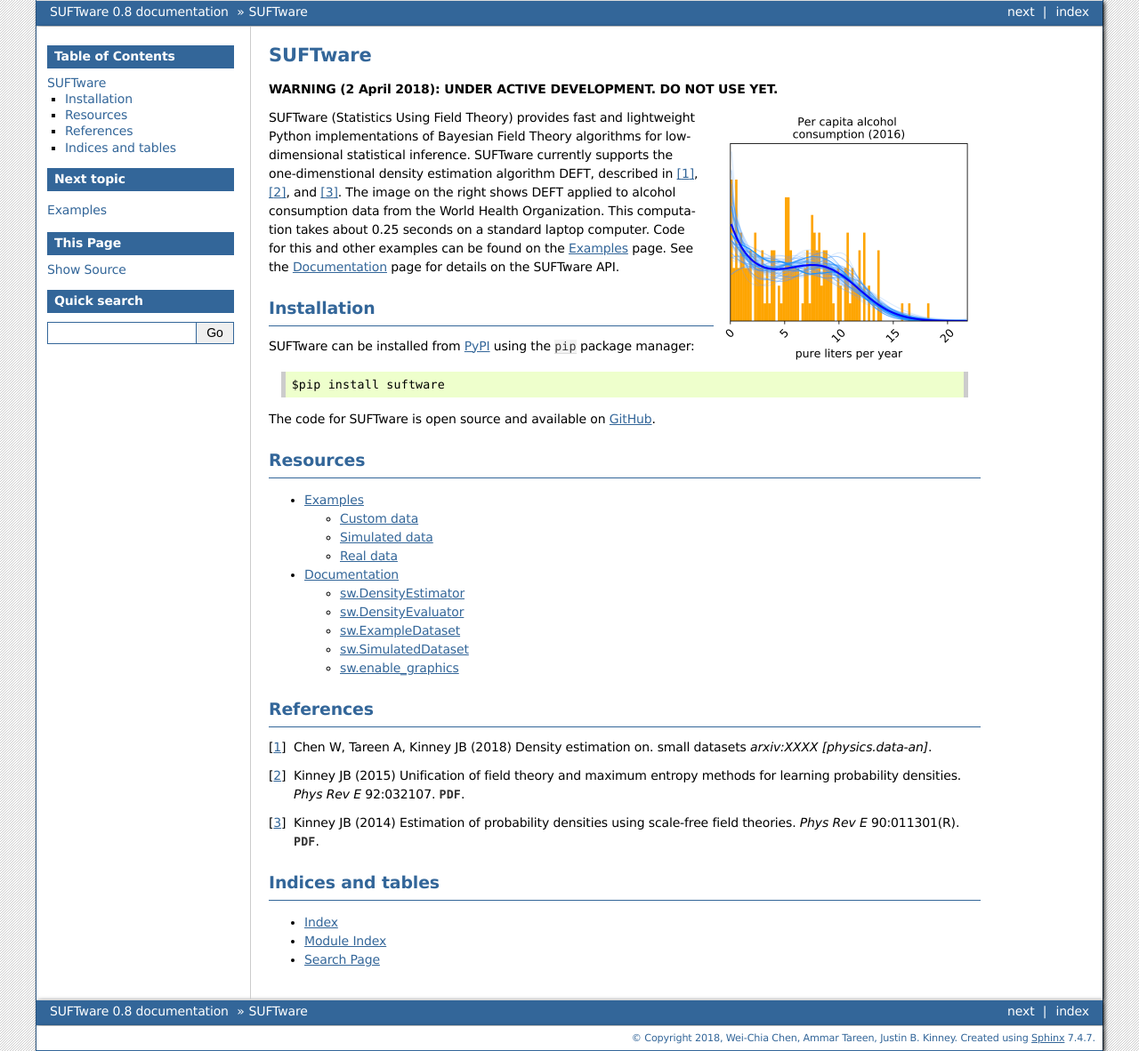
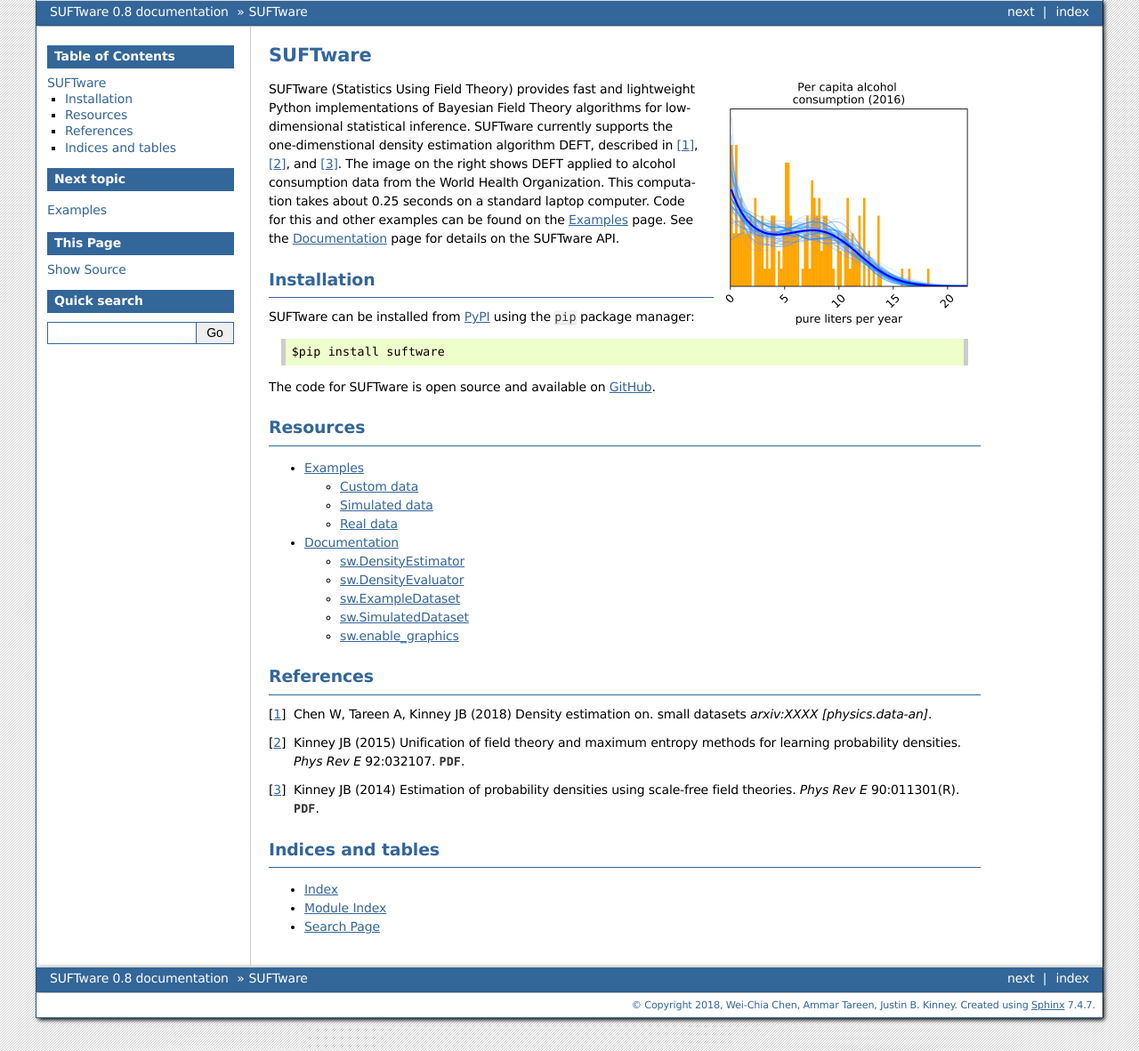
Before and after one commit to slawomirmarczynski/suftware, a Sphinx documentation site: the page built from docs/index.rst, in a window 1280 px wide. Shown: the whole page at 89% size. Built offline with Sphinx 7.4.7, drawn with Linux system fonts in a browser that asks for light colours.

Commit message:
Removing warning from read the docs documentation

```diff
--- a/docs/index.rst
+++ b/docs/index.rst
@@ -1,8 +1,6 @@
 ========
 SUFTware
 ========
-
-**WARNING (2 April 2018): UNDER ACTIVE DEVELOPMENT. DO NOT USE YET.**
 
 .. image:: who.alcohol_consumption.png
    :height: 300px
```
